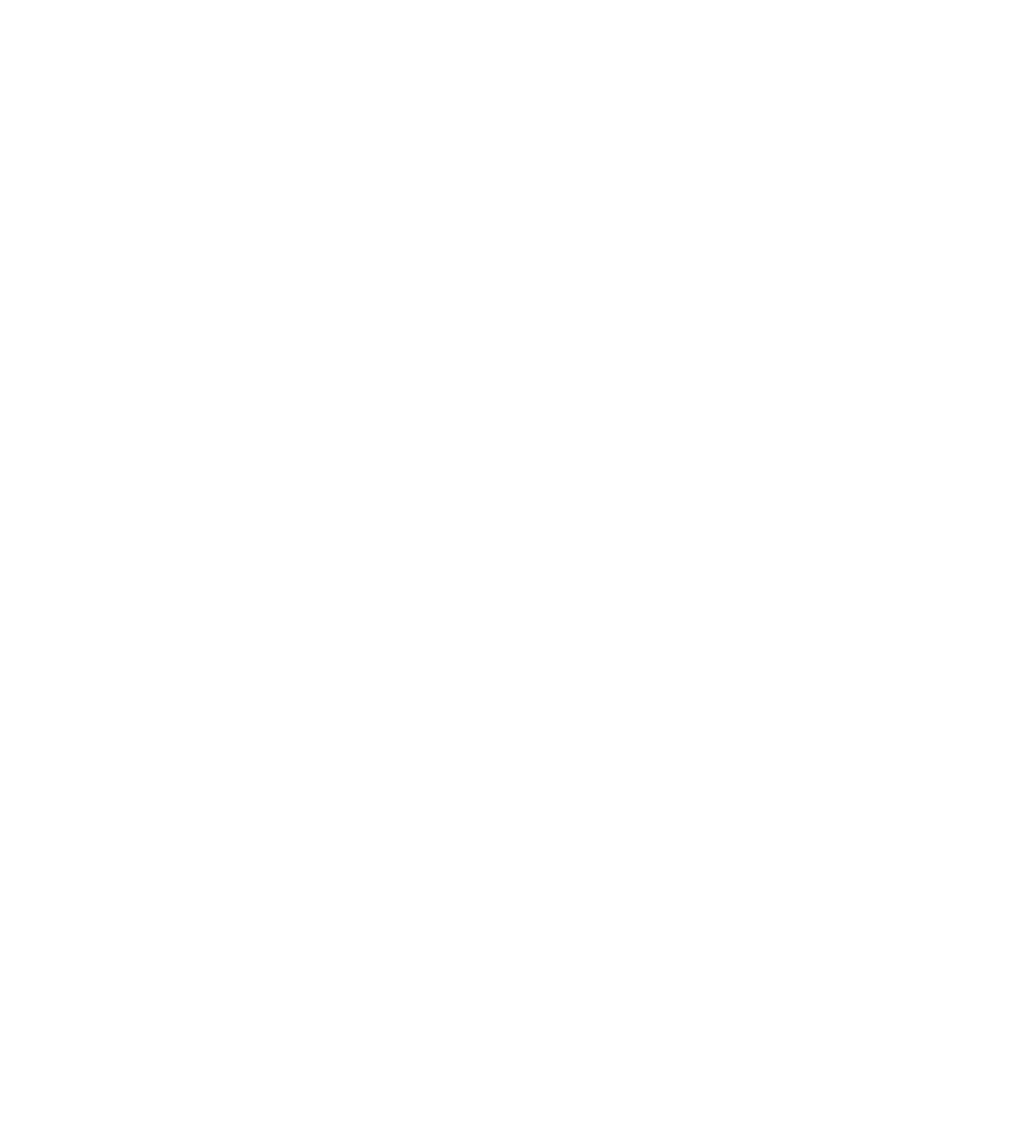
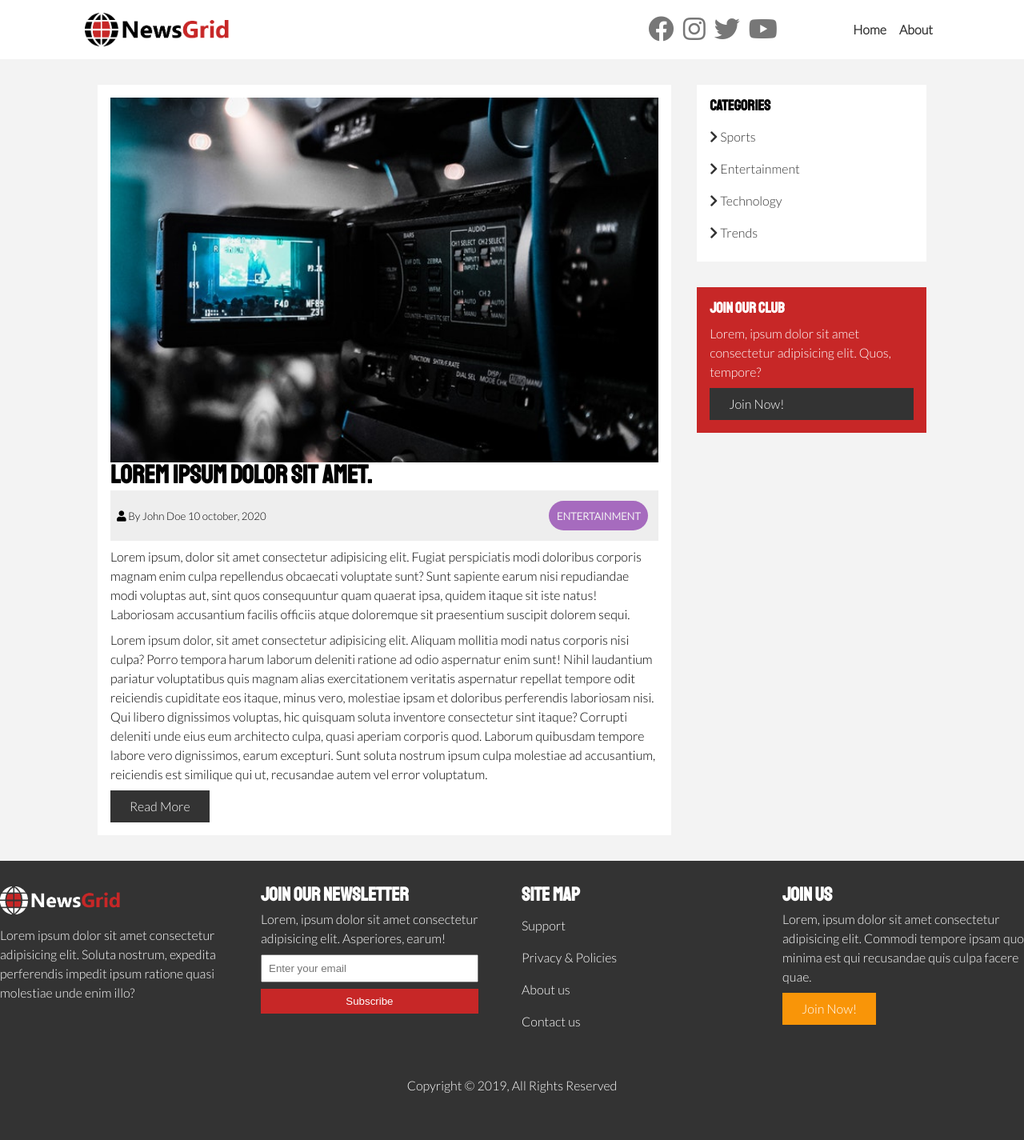
Before and after one commit to zayeem19/NewsGrid-Website, a plain HTML site: page article.html in a window 1280 px wide. Shown: the whole page at 80% size. Before the commit the page ends 800 px from the top, so only its background shows below. Drawn offline with Linux system fonts and the light colour scheme.

Commit message:
Updated about and article pages

```diff
--- a/about.html
+++ b/about.html
@@ -0,0 +1,93 @@
+<!DOCTYPE html>
+<html lang="en">
+<head>
+    <meta charset="UTF-8">
+    <meta http-equiv="X-UA-Compatible" content="IE=edge">
+    <meta name="viewport" content="width=device-width, initial-scale=1.0">
+    <link rel="preconnect" href="https://fonts.gstatic.com">
+<link href="https://fonts.googleapis.com/css2?family=Lato:wght@300&family=Staatliches&display=swap" rel="stylesheet">
+    <link rel="stylesheet" href="./stylesheet/style.css">
+    <link rel="stylesheet" media="screen and (max-width: 768px)" href="./stylesheet/mobile.css">
+    <link rel="stylesheet" href="./stylesheet/utility.css">
+    <link rel="stylesheet" href="https://pro.fontawesome.com/releases/v5.10.0/css/all.css" integrity="sha384-AYmEC3Yw5cVb3ZcuHtOA93w35dYTsvhLPVnYs9eStHfGJvOvKxVfELGroGkvsg+p" crossorigin="anonymous"/>
+    <link rel="shortcut icon" type="image/x-icon" href="favicon.ico">
+    <title>NewsGrid | About Us</title>
+</head>
+<body>
+    <nav id="main-nav">
+        <div class="container">
+            <img src="image_resources/logo.png" alt="NewsGrid" class="logo">
+            <div class="social">
+                <a href="http://facebook.com" target="_blank"><i class="fab fa-facebook fa-2x"></i></a>
+                <a href="http://instagram.com" target="_blank"><i class="fab fa-instagram fa-2x"></i></a>
+                <a href="http://twitter.com" target="_blank"><i class="fab fa-twitter fa-2x"></i></a>
+                <a href="http://youtube.com" target="_blank"><i class="fab fa-youtube fa-2x"></i></a>
+            </div>
+            <ul>
+                <li><a href="index.html">Home</a></li>
+                <li><a class="current" href="about.html">About</a></li>
+            </ul>
+        </div>
+    </nav>
+    <!-- About -->
+    <section id="about">
+        <div class="container">
+            <div class="page-container">
+                <article class="card">
+                    <h1 class="l-heading">About Us</h1>
+                    <p>Lorem ipsum, dolor sit amet consectetur adipisicing elit. Fugiat perspiciatis modi doloribus corporis magnam enim culpa repellendus obcaecati voluptate sunt? Sunt sapiente earum nisi repudiandae modi voluptas aut, sint quos consequuntur quam quaerat ipsa, quidem itaque sit iste natus! Laboriosam accusantium facilis officiis atque doloremque sit praesentium suscipit dolorem sequi.</p>
+                    <p>Lorem ipsum dolor, sit amet consectetur adipisicing elit. Aliquam mollitia modi natus corporis nisi culpa? Porro tempora harum laborum deleniti ratione ad odio aspernatur enim sunt! Nihil laudantium pariatur voluptatibus quis magnam alias exercitationem veritatis aspernatur repellat tempore odit reiciendis cupiditate eos itaque, minus vero, molestiae ipsam et doloribus perferendis laboriosam nisi. Qui libero dignissimos voluptas, hic quisquam soluta inventore consectetur sint itaque? Corrupti deleniti unde eius eum architecto culpa, quasi aperiam corporis quod. Laborum quibusdam tempore labore vero dignissimos, earum excepturi. Sunt soluta nostrum ipsum culpa molestiae ad accusantium, reiciendis est similique qui ut, recusandae autem vel error voluptatum.</p>
+                    <a href="" class="btn btn-dark">Read More</a>
+                </article>
+
+                <aside class="card bg-primary">
+                    <h1>Join Our Club</h1>
+                    <p>Lorem, ipsum dolor sit amet consectetur adipisicing elit. Quos, tempore?</p>
+                    <a href="#" class="btn btn-dark btn-block">Join Now!</a>
+                </aside>
+            </div>
+        </div>
+
+    </section>
+
+
+    <!-- Footer -->
+    <footer id="main-footer" class="py-2">
+        <div class="footer-container">
+            <div>
+                <img src="./image_resources/logo_light.png" alt="">
+                <p>Lorem ipsum dolor sit amet consectetur adipisicing elit. Soluta nostrum, expedita perferendis impedit ipsum ratione quasi molestiae unde enim illo?</p>
+            </div>
+
+            <div>
+                <h2>Join our Newsletter</h2>
+                <p>Lorem, ipsum dolor sit amet consectetur adipisicing elit. Asperiores, earum!</p>
+                <form action="">
+                    <input type="email" placeholder="Enter your email">
+                    <input type="submit" value="Subscribe" class="btn btn-primary">
+                </form>
+            </div>
+
+            <div>
+                <h2>Site map</h2>
+                <ul class="list">
+                    <li><a href="#">Support</a></li>
+                    <li><a href="#">Privacy & Policies</a></li>
+                    <li><a href="#">About us</a></li>
+                    <li><a href="#">Contact us</a></li>
+                </ul>
+            </div>
+
+            <div>
+                <h2>Join Us</h2>
+                <p>Lorem, ipsum dolor sit amet consectetur adipisicing elit. Commodi tempore ipsam quo minima est qui recusandae quis culpa facere quae.</p>
+                <a href="#" class="btn btn-secondary">Join Now!</a>
+            </div>
+
+            <div>
+                <p>Copyright &copy; 2019, All Rights Reserved</p>
+            </div>
+        </div>
+    </footer>
+</body>
+</html>
--- a/article.html
+++ b/article.html
@@ -0,0 +1,112 @@
+<!DOCTYPE html>
+<html lang="en">
+<head>
+    <meta charset="UTF-8">
+    <meta http-equiv="X-UA-Compatible" content="IE=edge">
+    <meta name="viewport" content="width=device-width, initial-scale=1.0">
+    <link rel="preconnect" href="https://fonts.gstatic.com">
+<link href="https://fonts.googleapis.com/css2?family=Lato:wght@300&family=Staatliches&display=swap" rel="stylesheet">
+    <link rel="stylesheet" href="./stylesheet/style.css">
+    <link rel="stylesheet" media="screen and (max-width: 768px)" href="./stylesheet/mobile.css">
+    <link rel="stylesheet" href="./stylesheet/utility.css">
+    <link rel="stylesheet" href="https://pro.fontawesome.com/releases/v5.10.0/css/all.css" integrity="sha384-AYmEC3Yw5cVb3ZcuHtOA93w35dYTsvhLPVnYs9eStHfGJvOvKxVfELGroGkvsg+p" crossorigin="anonymous"/>
+    <link rel="shortcut icon" type="image/x-icon" href="favicon.ico">
+    <title>NewsGrid | Newest Articles</title>
+</head>
+<body>
+    <nav id="main-nav">
+        <div class="container">
+            <img src="image_resources/logo.png" alt="NewsGrid" class="logo">
+            <div class="social">
+                <a href="http://facebook.com" target="_blank"><i class="fab fa-facebook fa-2x"></i></a>
+                <a href="http://instagram.com" target="_blank"><i class="fab fa-instagram fa-2x"></i></a>
+                <a href="http://twitter.com" target="_blank"><i class="fab fa-twitter fa-2x"></i></a>
+                <a href="http://youtube.com" target="_blank"><i class="fab fa-youtube fa-2x"></i></a>
+            </div>
+            <ul>
+                <li><a href="index.html">Home</a></li>
+                <li><a href="about.html">About</a></li>
+            </ul>
+        </div>
+    </nav>
+
+    <section id="article">
+        <div class="container">
+            <div class="page-container">
+                <article class="card">
+                    <img src="./image_resources/articles/ent2.jpg" alt="">
+                    <h1 class="l-heading">Lorem ipsum dolor sit amet.</h1>
+                    <div class="meta">
+                        <small>
+                            <i class="fas fa-user"></i> By John Doe 10 october, 2020
+                        </small>
+                        <div class="category category-ent">Entertainment</div>
+                    </div>
+                    <p>Lorem ipsum, dolor sit amet consectetur adipisicing elit. Fugiat perspiciatis modi doloribus corporis magnam enim culpa repellendus obcaecati voluptate sunt? Sunt sapiente earum nisi repudiandae modi voluptas aut, sint quos consequuntur quam quaerat ipsa, quidem itaque sit iste natus! Laboriosam accusantium facilis officiis atque doloremque sit praesentium suscipit dolorem sequi.</p>
+                    <p>Lorem ipsum dolor, sit amet consectetur adipisicing elit. Aliquam mollitia modi natus corporis nisi culpa? Porro tempora harum laborum deleniti ratione ad odio aspernatur enim sunt! Nihil laudantium pariatur voluptatibus quis magnam alias exercitationem veritatis aspernatur repellat tempore odit reiciendis cupiditate eos itaque, minus vero, molestiae ipsam et doloribus perferendis laboriosam nisi. Qui libero dignissimos voluptas, hic quisquam soluta inventore consectetur sint itaque? Corrupti deleniti unde eius eum architecto culpa, quasi aperiam corporis quod. Laborum quibusdam tempore labore vero dignissimos, earum excepturi. Sunt soluta nostrum ipsum culpa molestiae ad accusantium, reiciendis est similique qui ut, recusandae autem vel error voluptatum.</p>
+                    <a href="" class="btn btn-dark">Read More</a>
+                </article>
+
+                <aside id="categories" class="card">
+                    <h1>Categories</h1>
+                    <ul class="list">
+                        <li><a href="#"><i class="fas fa-chevron-right"></i> Sports</a></li>
+                        <li><a href="#"><i class="fas fa-chevron-right"></i> Entertainment</a></li>
+                        <li><a href="#"><i class="fas fa-chevron-right"></i> Technology</a></li>
+                        <li><a href="#"><i class="fas fa-chevron-right"></i> Trends</a></li>
+                    </ul>
+                </aside>
+
+                <aside class="card bg-primary">
+                    <h1>Join Our Club</h1>
+                    <p>Lorem, ipsum dolor sit amet consectetur adipisicing elit. Quos, tempore?</p>
+                    <a href="#" class="btn btn-dark btn-block">Join Now!</a>
+                </aside>
+            </div>
+        </div>
+
+    </section>
+
+
+
+
+    <!-- Footer -->
+    <footer id="main-footer" class="py-2">
+        <div class="footer-container">
+            <div>
+                <img src="./image_resources/logo_light.png" alt="">
+                <p>Lorem ipsum dolor sit amet consectetur adipisicing elit. Soluta nostrum, expedita perferendis impedit ipsum ratione quasi molestiae unde enim illo?</p>
+            </div>
+
+            <div>
+                <h2>Join our Newsletter</h2>
+                <p>Lorem, ipsum dolor sit amet consectetur adipisicing elit. Asperiores, earum!</p>
+                <form action="">
+                    <input type="email" placeholder="Enter your email">
+                    <input type="submit" value="Subscribe" class="btn btn-primary">
+                </form>
+            </div>
+
+            <div>
+                <h2>Site map</h2>
+                <ul class="list">
+                    <li><a href="#">Support</a></li>
+                    <li><a href="#">Privacy & Policies</a></li>
+                    <li><a href="#">About us</a></li>
+                    <li><a href="#">Contact us</a></li>
+                </ul>
+            </div>
+
+            <div>
+                <h2>Join Us</h2>
+                <p>Lorem, ipsum dolor sit amet consectetur adipisicing elit. Commodi tempore ipsam quo minima est qui recusandae quis culpa facere quae.</p>
+                <a href="#" class="btn btn-secondary">Join Now!</a>
+            </div>
+
+            <div>
+                <p>Copyright &copy; 2019, All Rights Reserved</p>
+            </div>
+        </div>
+    </footer>
+</body>
+</html>
--- a/stylesheet/style.css
+++ b/stylesheet/style.css
@@ -51,6 +51,18 @@ h6 {
 
 p {
   margin: 0.5rem 0;
+}
+
+/* Inner pages */
+.page-container {
+  display: grid;
+  grid-template-columns: 5fr 2fr;
+  margin: 2rem 0;
+  grid-gap: 2rem;
+}
+
+.page-container >*:first-child {
+  grid-row: 1/span 3;
 }
 
 
@@ -165,6 +177,19 @@ p {
    grid-column: 2/span 2;
  }
 
+ /* Meta */
+ #article .meta {
+   display:flex;
+   justify-content: space-between;
+   background: #eee;
+   align-items: center;
+   padding: 0.5rem;
+ }
+
+ #article .meta .category {
+   margin: 0.3rem;
+ }
+
  /* Footer */
  #main-footer {
    background: var(--dark-color);
--- a/stylesheet/utility.css
+++ b/stylesheet/utility.css
@@ -102,3 +102,7 @@
 .list li a:hover {
   color: var(--primary-color) !important;
 }
+
+.l-heading {
+  font-size: 2rem;
+}
```
Also changed, not shown: index.html (+1 -1 lines).
